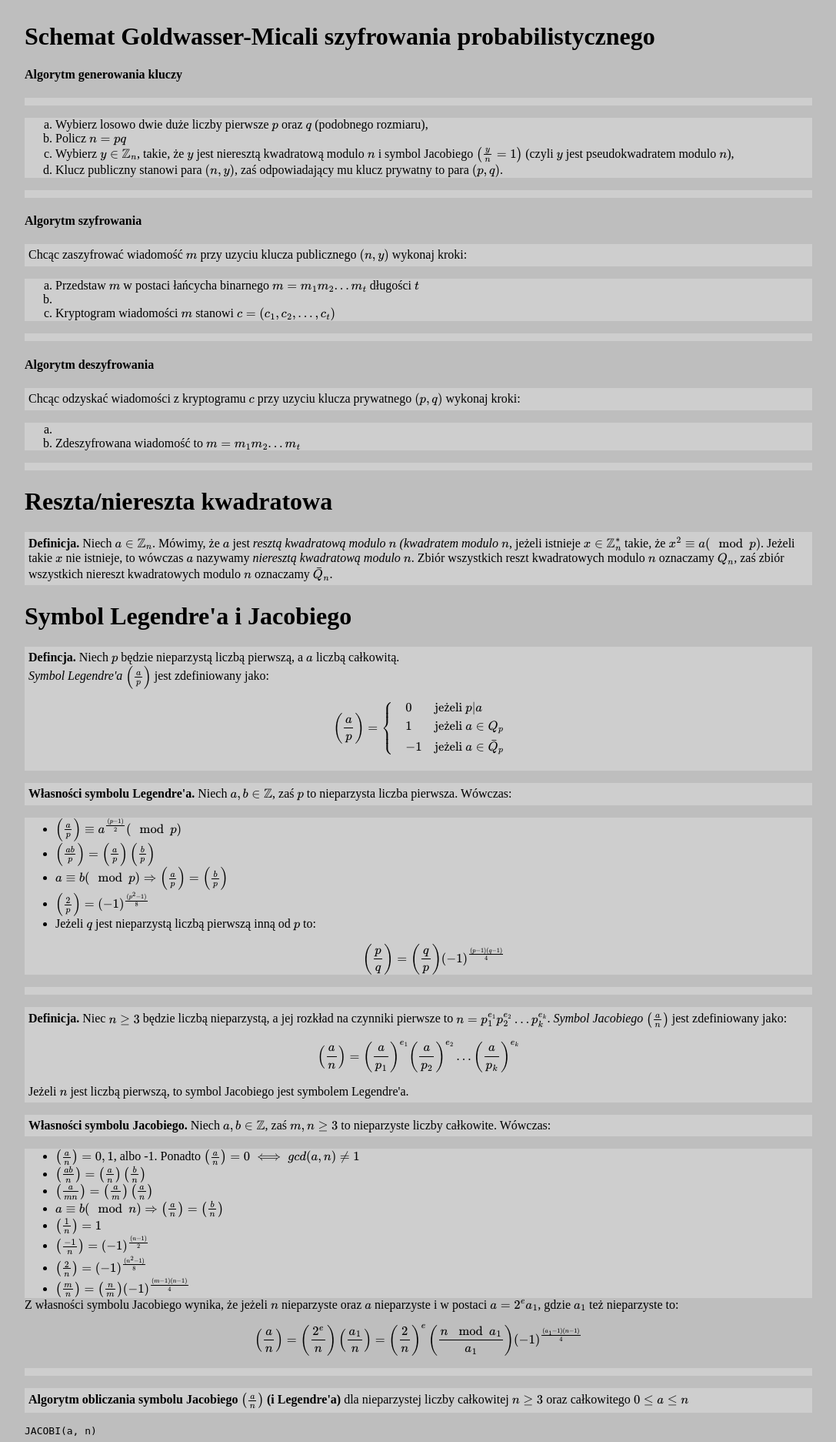
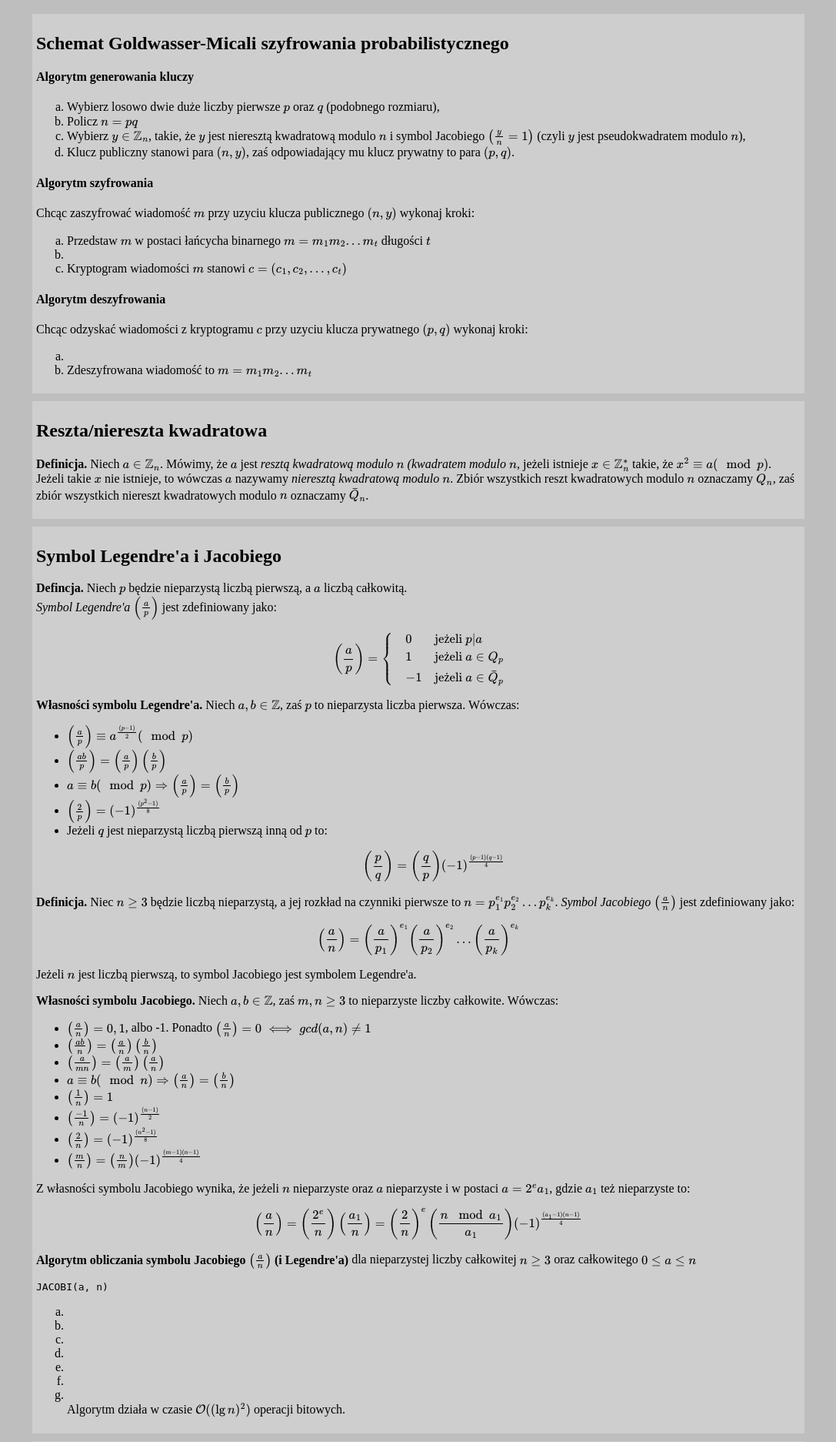
Before and after one commit to luk9400/ntwww, a PHP site: page / in a window 1280 px wide. Shown: the top 1873 px of the page at 77% size, without its empty margins (96-1183 px from the left). Run offline with PHP 8.4, Linux system fonts and the light colour scheme.

Commit message:
sections and css

```diff
--- a/list4/index.html
+++ b/list4/index.html
@@ -19,7 +19,7 @@
         };
     </script>
 
-
+    <section id='goldwasser'>
         <h1>Schemat Goldwasser-Micali szyfrowania probabilistycznego</h1>
         <h4>Algorytm generowania kluczy</h4>
         <p>
@@ -48,18 +48,22 @@
                 <li>Zdeszyfrowana wiadomość to $m = m_1m_2...m_t$</li>
             </ol>
         </p>
+    </section>
 
 
+    <section id='residue'>
         <h1>Reszta/niereszta kwadratowa</h1>
         <p>
             <b>Definicja.</b> Niech $a \in \mathbb{Z}_n$. Mówimy, że $a$ jest <i>resztą kwadratową modulo $n$ (kwadratem
-            modulo $n$</i>, jeżeli istnieje $x \in \mathbb{Z}^*_n$ takie, że $x^2 \equiv a (\mod p)$. Jeżeli takie $x$
+                modulo $n$</i>, jeżeli istnieje $x \in \mathbb{Z}^*_n$ takie, że $x^2 \equiv a (\mod p)$. Jeżeli takie
+            $x$
             nie istnieje, to wówczas $a$ nazywamy <i>nieresztą kwadratową modulo $n$</i>. Zbiór wszystkich reszt
             kwadratowych modulo $n$ oznaczamy $Q_n$, zaś zbiór wszystkich niereszt kwadratowych modulo $n$ oznaczamy
             $\bar{Q}_n$.
         </p>
+    </section>
 
-
+    <section id='symbols'>
         <h1>Symbol Legendre'a i Jacobiego</h1>
         <p>
             <b>Defincja.</b> Niech $p$ będzie nieparzystą liczbą pierwszą, a $a$ liczbą całkowitą.<br>
@@ -86,7 +90,8 @@
         </p>
         <p>
             <b>Definicja.</b> Niec $n \geq 3$ będzie liczbą nieparzystą, a jej rozkład na czynniki pierwsze to $n =
-        p^{e_1}_1 p^{e_2}_2 \ldots p^{e_k}_k$. <i>Symbol Jacobiego</i> $\left( \frac{a}{n} \right)$ jest zdefiniowany
+            p^{e_1}_1 p^{e_2}_2 \ldots p^{e_k}_k$. <i>Symbol Jacobiego</i> $\left( \frac{a}{n} \right)$ jest
+            zdefiniowany
             jako:
             $$\left( \frac{a}{n} \right) = \left( \frac{a}{p_1} \right)^{e_1} \left( \frac{a}{p_2} \right)^{e_2} \ldots
             \left( \frac{a}{p_k} \right)^{e_k} $$
@@ -106,13 +111,16 @@
                 <li>$\left( \frac{2}{n} \right) = (-1)^{\frac{(n^2 - 1)}{8}}$</li>
                 <li>$\left( \frac{m}{n} \right) = \left( \frac{n}{m} \right) (-1)^{\frac{(m - 1)(n - 1)}{4}}$</li>
             </ul>
-        Z własności symbolu Jacobiego wynika, że jeżeli $n$ nieparzyste oraz $a$ nieparzyste i w postaci $a = 2^e a_1$,
+            Z własności symbolu Jacobiego wynika, że jeżeli $n$ nieparzyste oraz $a$ nieparzyste i w postaci $a = 2^e
+            a_1$,
             gdzie $a_1$ też nieparzyste to:
-        $$\left( \frac{a}{n} \right) = \left( \frac{2^e}{n} \right) \left( \frac{a_1}{n} \right) = \left( \frac{2}{n}
+            $$\left( \frac{a}{n} \right) = \left( \frac{2^e}{n} \right) \left( \frac{a_1}{n} \right) = \left(
+            \frac{2}{n}
             \right)^e \left( \frac{n \mod a_1}{a_1} \right) (-1)^{\frac{(a_1 - 1)(n - 1)}{4}}$$
         </p>
         <p>
-        <b>Algorytm obliczania symbolu Jacobiego $\left( \frac{a}{n} \right)$ (i Legendre'a)</b> dla nieparzystej liczby
+            <b>Algorytm obliczania symbolu Jacobiego $\left( \frac{a}{n} \right)$ (i Legendre'a)</b> dla nieparzystej
+            liczby
             całkowitej $n \geq 3$ oraz całkowitego $0 \leq a \le n$
             <pre>JACOBI(a, n)</pre>
             <ol type='a'>
@@ -126,11 +134,13 @@
                 Algorytm działa w czasie $\mathcal{O}((\lg n)^2)$ operacji bitowych.
             </ol>
         </p>
+    </section>
 
-
+    <section id='shamir'>
         <h1>Schemat progowy $(t, n)$ dzielenia sekretu Shamira</h1>
         <p>
-        <b>Cel:</b> Zaufana Trzecia Strona $T$ ma sekret $S \geq 0$, który chce podzielić pomiędzy $n$ uczestników tak,
+            <b>Cel:</b> Zaufana Trzecia Strona $T$ ma sekret $S \geq 0$, który chce podzielić pomiędzy $n$ uczestników
+            tak,
             aby dowolnych $t$ spośród niech mogło sekret odtworzyć.
         </p>
         <p>
@@ -141,26 +151,34 @@
                 <li>$T$ definiuje wielomian nad $\mathbb{Z}_p$:
                     $$f(x) = a_0 + \sum^{t-1}_{j = 1} a_jx^j,$$
                 </li>
-            <li>Dla $1 \leq i \leq n$ Zaufana Trzecia Strona $T$ wybiera losowo $x_i \in \mathbb{Z}_p$, oblicza: $S_i =
+                <li>Dla $1 \leq i \leq n$ Zaufana Trzecia Strona $T$ wybiera losowo $x_i \in \mathbb{Z}_p$, oblicza:
+                    $S_i =
                     f(x_i) \mod p$ i bezpiecznie przekazuje parę $(x_i, S_i)$ uzytkownikowi $P_i$.</li>
             </ul>
         </p>
         <p>
             <b>Faza łączenia udziałów w sekret:</b> Dowolna grupa $t$ lub więcej użytkowników łączy swoje udziały - $t$
-        róznych punktów $(x_i, S_i)$ wielomianu $f$ i dzięki interpolacji Lagrange'a odzyskuje sekret $S = a_0 = f(0)$.
+            róznych punktów $(x_i, S_i)$ wielomianu $f$ i dzięki interpolacji Lagrange'a odzyskuje sekret $S = a_0 =
+            f(0)$.
         </p>
+    </section>
 
+
+    <section id='lagrange'>
         <h1>Interpolacja Lagrange'a</h1>
         <p>
-        Mając dane $t$ różnych punktów $(x_i, y_i)$ nienanego wielomianu $f$ stopnia mniejszego od $t$ możemy policzyć
+            Mając dane $t$ różnych punktów $(x_i, y_i)$ nienanego wielomianu $f$ stopnia mniejszego od $t$ możemy
+            policzyć
             jego współczynniki korzystając ze wzoru:
-        $$f(x) = \sum^t_{i = 1}\left( y_i \prod_{1 \leq j \leq t, j\neq i} \frac{x - x_j}{x_i - x_j} \right) \mod p$$
+            $$f(x) = \sum^t_{i = 1}\left( y_i \prod_{1 \leq j \leq t, j\neq i} \frac{x - x_j}{x_i - x_j} \right) \mod
+            p$$
             <b>Wskazówka:</b> w schemacie Shamira, aby odzyskać sekret <i>S</i>, użytkownicy nie muszą znać całego
             wielomianu $f$. Wsstawiając do wzoru na iterpolację Lagrange'a $x = 0$, dostajemy wersję uproszczoną, ale
             wystarczającą aby policzyć sekret $S = f(0)$:
             $$f(x) = \sum^t_{i = 1} \left(y_i \prod_{1 \leq j \leq t, j\neq i} \frac{x_j}{x_j - x_i} \right) \mod p$$
 
         </p>
+    </section>
 </body>
 
 </html>
--- a/list4/styles.css
+++ b/list4/styles.css
@@ -9,18 +9,14 @@ body {
     width: 80%;
 }
 
-p {
+section {
     background-color: #cecece;
+    margin: 10px;
     padding: 5px;
-}
-
-ol, ul {
-    background-color: #cecece;
-    margin: 0px;
 }
 
 @media (max-width: 720px) {
     body {
-        width: 100%;
+        width: 99%;
     }
 }
```
Lines whose indentation alone changed are shown as unchanged.
